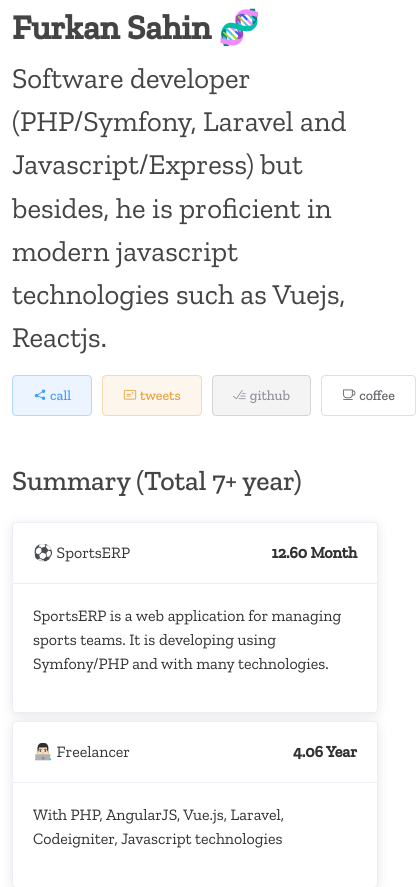
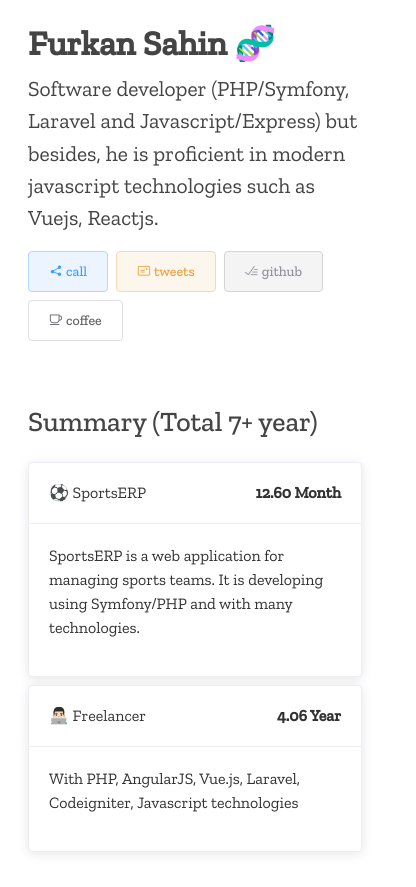
Before and after one commit to swoorr/swor, a Nuxt app: page / in a window 390 px wide. Shown: the top 887 px of the page, 416 px wide, since content can reach past the window. Built offline with nearby package versions, Linux system fonts and the light colour scheme; a web font is replaced by a local one.

Commit message:
Update - responsive

```diff
--- a/pages/index.vue
+++ b/pages/index.vue
@@ -1,27 +1,27 @@
 <template>
   <div class="container-fluid">
-    <div class="p-md-5">
+    <div class="p-3 p-md-5">
       <div class="header mt-1">
         <div class="title display-4 mt-2 d-block fw-bold" style="font-weight: 600">Furkan Sahin 🧬</div>
-        <div class="desc mt-2 col-md-8 p-0" style="font-size: 1.8rem; font-weight: light">
+        <div class="desc mt-2 col-md-8 p-0 fs-4 fs-md-2" style=" font-weight: light">
           Software developer (PHP/Symfony, Laravel and Javascript/Express) but besides, he is proficient in modern javascript technologies
           such as Vuejs, Reactjs.
         </div>
 
-        <div class="d-flex justify-content-start mt-3 h5 fw-normal">
-          <el-button type="primary" plain onClick=" window.open('https://superpeer.com/furkansahins34');">
+        <div class="my-3">
+          <el-button type="primary" plain class="mb-2 ms-0 me-2" onClick=" window.open('https://superpeer.com/furkansahins34');">
             <i class="el-icon-share"></i>
             call</el-button
           >
-          <el-button type="warning" plain onClick=" window.open('https://twitter.com/furkansahins34');">
+          <el-button type="warning" plain class="mb-2 ms-0 me-2" onClick=" window.open('https://twitter.com/furkansahins34');">
             <i class="el-icon-postcard"></i>
             tweets</el-button
           >
-          <el-button type="info" plain onClick=" window.open('https://github.com/swoorr');">
+          <el-button type="info" plain class="mb-2 ms-0 me-2" onClick=" window.open('https://github.com/swoorr');">
             <i class="el-icon-finished"></i>
             github</el-button
           >
-          <el-button type="dark" plain onClick=" window.open('https://buymeacoffee.com/swor');">
+          <el-button type="dark" plain class="mb-2 ms-0" onClick=" window.open('https://buymeacoffee.com/swor');">
             <i class="el-icon-coffee-cup"></i>
             coffee</el-button
           >
```
